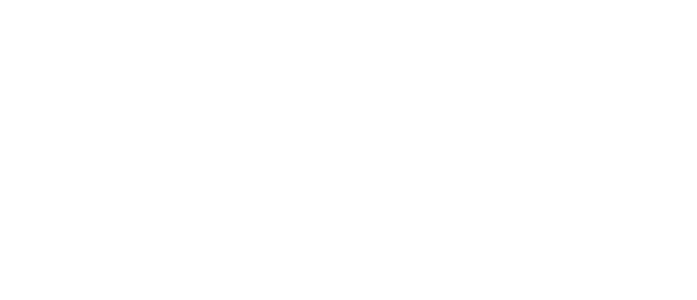
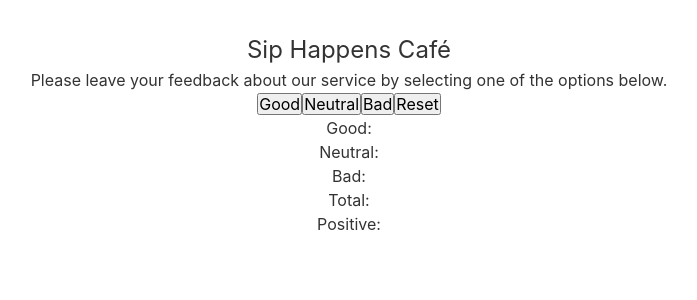
Before and after one commit to dmitrysdevfs/goit-react-hw-02, a React (Vite) app: page / in a window 1280 px wide. Shown: the top 300 px of the page, without its empty margins (291-988 px from the left). Built offline with nearby package versions, Linux system fonts and the light colour scheme.

Commit message:
Add basic markup for components

```diff
--- a/src/components/App/App.jsx
+++ b/src/components/App/App.jsx
@@ -1,10 +1,15 @@
+import Description from '../Description/Description';
+import Feedback from '../Feedback/Feedback';
+import Options from '../Options/Options';
 import css from './App.module.css';
 
 export default function App() {
   return (
     <>
       <div className={css.container}>
-
+        <Description />
+        <Options />
+        <Feedback />
       </div>
     </>
   );
--- /dev/null
+++ b/src/components/Description/Description.jsx
@@ -0,0 +1,11 @@
+export default function Description() {
+  return (
+    <>
+      <h2>Sip Happens Café</h2>
+      <p>
+        Please leave your feedback about our service by selecting one of the
+        options below.
+      </p>
+    </>
+  );
+}
--- /dev/null
+++ b/src/components/Feedback/Feedback.jsx
@@ -0,0 +1,11 @@
+export default function Feedback() {
+  return (
+    <>
+      <p>Good:</p>
+      <p>Neutral:</p>
+      <p>Bad:</p>
+      <p>Total:</p>
+      <p>Positive:</p>
+    </>
+  );
+}
--- /dev/null
+++ b/src/components/Options/Options.jsx
@@ -0,0 +1,10 @@
+export default function Options() {
+  return (
+    <>
+      <button>Good</button>
+      <button>Neutral</button>
+      <button>Bad</button>
+      <button>Reset</button>
+    </>
+  );
+}
--- a/src/index.css
+++ b/src/index.css
@@ -59,9 +59,9 @@
 textarea {
   font-family: inherit;
   font-size: inherit;
-  border: none;
-  outline: none;
-  background: none;
+  /* border: none; */
+  /* outline: none; */
+  /* background: none; */
 }
 
 button {
```
